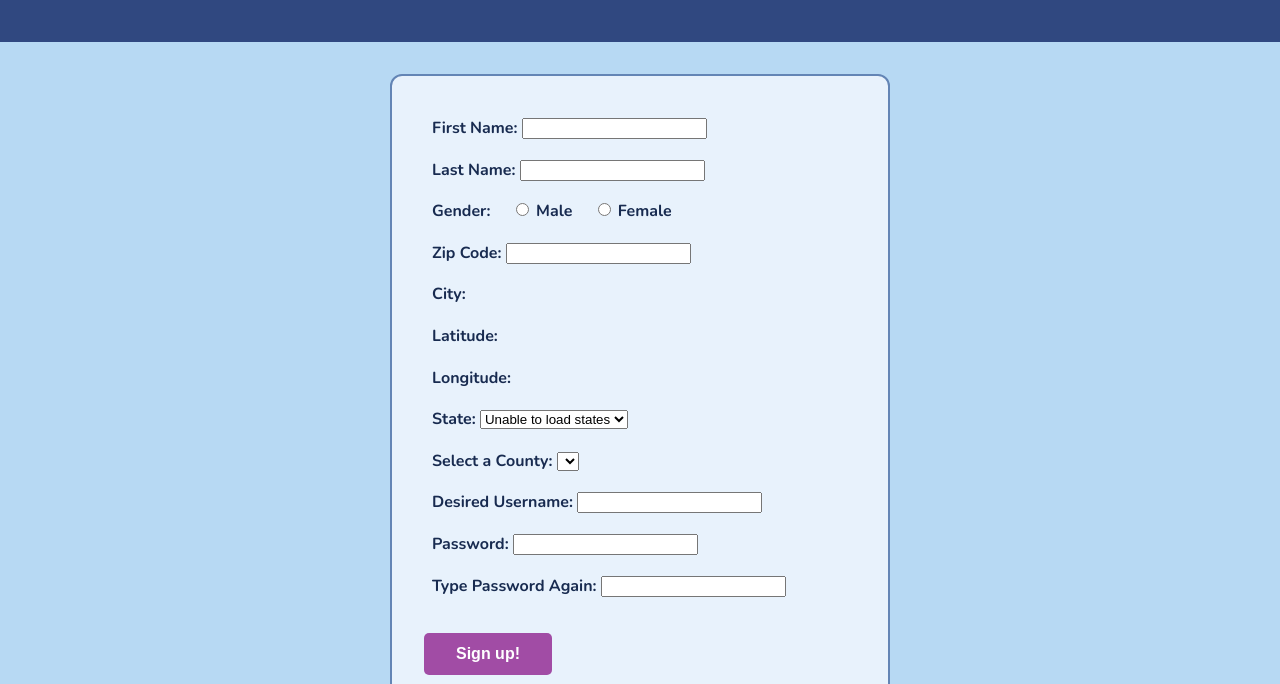
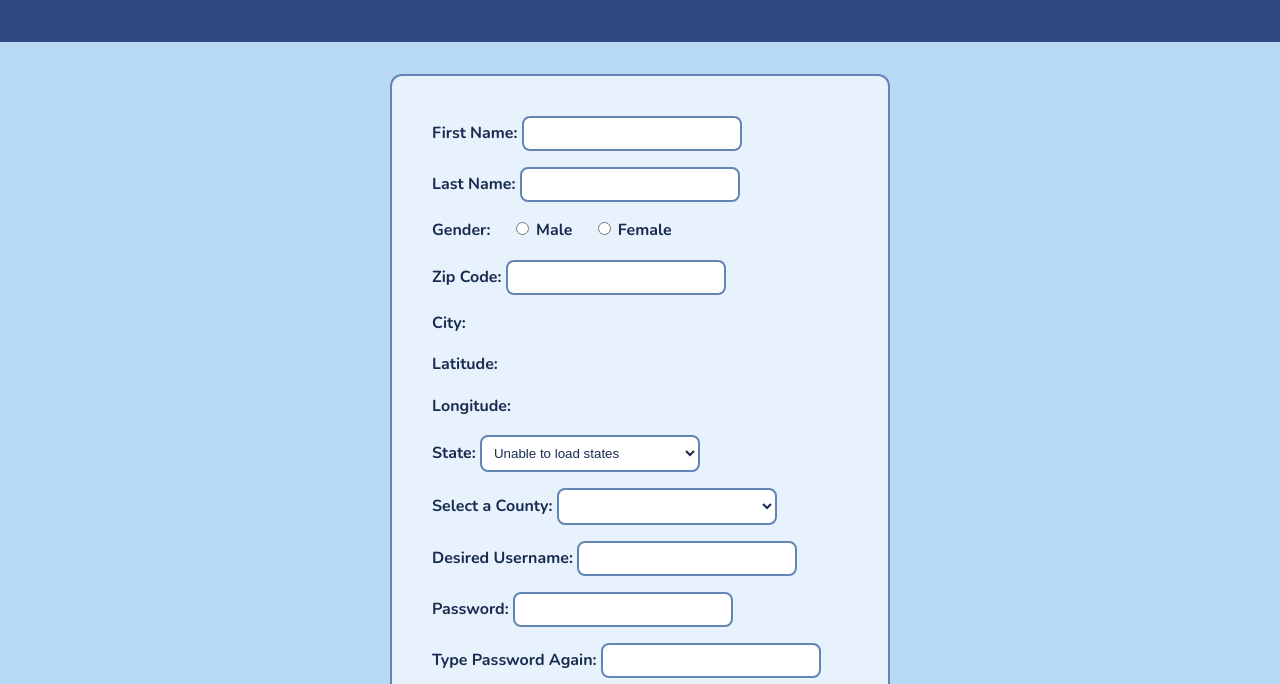
Before and after one commit to rmozzetti/rmozzetti.github.io, a plain HTML site: page fetch/index.html in a window 1280 px wide. Shown: the part 100-784 px from the top of the page. Drawn offline with nearby package versions, Linux system fonts and the light colour scheme; no server answers.

Commit message:
Update main layout to Grid and add input styles
Changed layout from Flexbox to Grid for main section and added styles for input elements.

```diff
--- a/fetch/css/styles.css
+++ b/fetch/css/styles.css
@@ -85,10 +85,10 @@ nav a:hover i, nav a.active i, nav a:hover svg, nav a.active svg {
 /* Main */
 
 main {
-  display: flex; /* Use Flexbox for layout */
-  justify-content: center; /* Center the items horizontally */
+  display: grid;
+  grid-template-columns: minmax(1, 1fr);
+  justify-items: center;
   gap: 2rem;
-  flex-wrap: wrap; /* Allow items to wrap on smaller screens */
   flex: 1;
 }
 
@@ -197,3 +197,20 @@ button {
 button:hover {
   background-color: var(--surface-hover);
 }
+
+/* Inputs */
+
+input[type="text"], input[type="password"], select {
+  background-color: var(--white);
+  color: var(--text);
+  border: 2px solid var(--border);
+  border-radius:8px;
+  padding: 0.5rem;
+  width: 220px;
+  box-sizing: border-box;
+}
+
+input[type="text"]:focus, input[type="password"]:focus, select:focus {
+  border-color: var(--header);
+  outline: none;
+}
```
